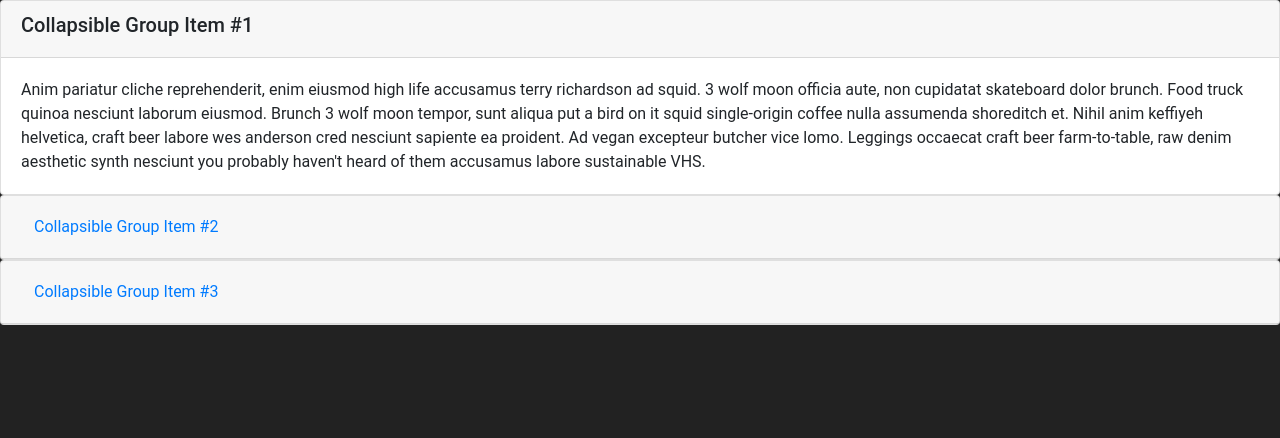
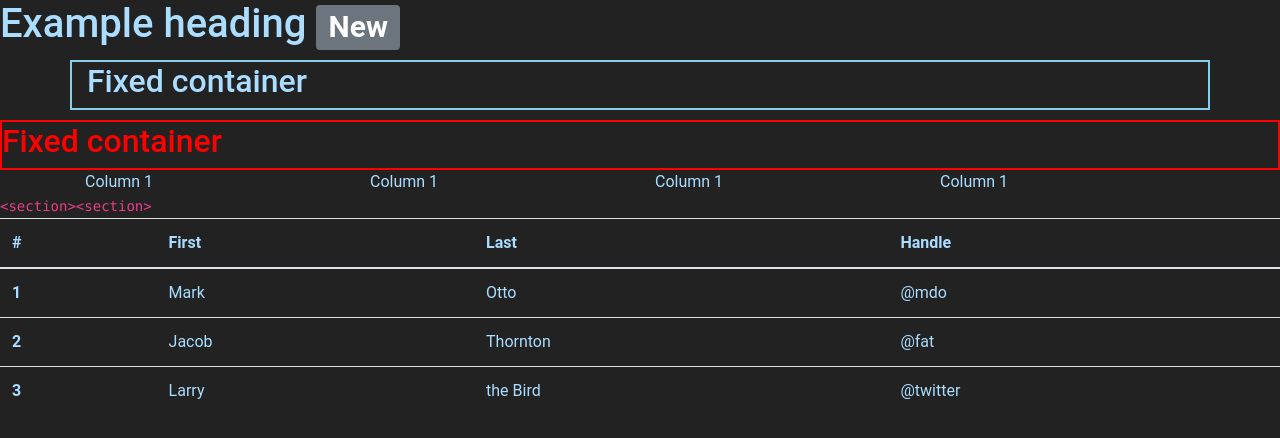
Before and after one commit to tomasz-konecki/react-webpack-scss, a React app: page / in a window 1280 px wide. Shown: the top 438 px of the page. Built offline with nearby package versions, Linux system fonts and the light colour scheme.

Commit message:
Initial commit

```diff
--- a/src/components/BootTest.js
+++ b/src/components/BootTest.js
@@ -2,80 +2,58 @@ import React from "react";
 
 const BootTest = () => {
 	return (
-		<div id="accordion">
-			<div className="card">
-				<div
-					className="card-header"
-					id="headingOne"
-					data-toggle="collapse"
-					data-target="#collapseOne"
-					aria-expanded="true"
-					aria-controls="collapseOne"
-				>
-					<h5>Collapsible Group Item #1</h5>
-				</div>
+		<div>
+			<h1>
+				Example heading <span className="badge badge-secondary">New</span>
+			</h1>
 
-				<div id="collapseOne" className="collapse show" aria-labelledby="headingOne" data-parent="#accordion">
-					<div className="card-body">
-						Anim pariatur cliche reprehenderit, enim eiusmod high life accusamus terry richardson ad squid. 3 wolf moon
-						officia aute, non cupidatat skateboard dolor brunch. Food truck quinoa nesciunt laborum eiusmod. Brunch 3
-						wolf moon tempor, sunt aliqua put a bird on it squid single-origin coffee nulla assumenda shoreditch et.
-						Nihil anim keffiyeh helvetica, craft beer labore wes anderson cred nesciunt sapiente ea proident. Ad vegan
-						excepteur butcher vice lomo. Leggings occaecat craft beer farm-to-table, raw denim aesthetic synth nesciunt
-						you probably haven't heard of them accusamus labore sustainable VHS.
-					</div>
+			<div className="container box-1">
+				<h2>Fixed container</h2>
+			</div>
+			<div className="fluid-container box-2">
+				<h2>Fixed container</h2>
+			</div>
+			<div className="container">
+				<div className="row">
+					<div className="col-sm">Column 1</div>
+					<div className="col-sm">Column 1</div>
+					<div className="col-sm">Column 1</div>
+					<div className="col-sm">Column 1</div>
 				</div>
 			</div>
-			<div className="card">
-				<div className="card-header" id="headingTwo">
-					<h5 className="mb-0">
-						<button
-							className="btn btn-link collapsed"
-							data-toggle="collapse"
-							data-target="#collapseTwo"
-							aria-expanded="false"
-							aria-controls="collapseTwo"
-						>
-							Collapsible Group Item #2
-						</button>
-					</h5>
-				</div>
-				<div id="collapseTwo" className="collapse" aria-labelledby="headingTwo" data-parent="#accordion">
-					<div className="card-body">
-						Anim pariatur cliche reprehenderit, enim eiusmod high life accusamus terry richardson ad squid. 3 wolf moon
-						officia aute, non cupidatat skateboard dolor brunch. Food truck quinoa nesciunt laborum eiusmod. Brunch 3
-						wolf moon tempor, sunt aliqua put a bird on it squid single-origin coffee nulla assumenda shoreditch et.
-						Nihil anim keffiyeh helvetica, craft beer labore wes anderson cred nesciunt sapiente ea proident. Ad vegan
-						excepteur butcher vice lomo. Leggings occaecat craft beer farm-to-table, raw denim aesthetic synth nesciunt
-						you probably haven't heard of them accusamus labore sustainable VHS.
-					</div>
-				</div>
-			</div>
-			<div className="card">
-				<div className="card-header" id="headingThree">
-					<h5 className="mb-0">
-						<button
-							className="btn btn-link collapsed"
-							data-toggle="collapse"
-							data-target="#collapseThree"
-							aria-expanded="false"
-							aria-controls="collapseThree"
-						>
-							Collapsible Group Item #3
-						</button>
-					</h5>
-				</div>
-				<div id="collapseThree" className="collapse" aria-labelledby="headingThree" data-parent="#accordion">
-					<div className="card-body">
-						Anim pariatur cliche reprehenderit, enim eiusmod high life accusamus terry richardson ad squid. 3 wolf moon
-						officia aute, non cupidatat skateboard dolor brunch. Food truck quinoa nesciunt laborum eiusmod. Brunch 3
-						wolf moon tempor, sunt aliqua put a bird on it squid single-origin coffee nulla assumenda shoreditch et.
-						Nihil anim keffiyeh helvetica, craft beer labore wes anderson cred nesciunt sapiente ea proident. Ad vegan
-						excepteur butcher vice lomo. Leggings occaecat craft beer farm-to-table, raw denim aesthetic synth nesciunt
-						you probably haven't heard of them accusamus labore sustainable VHS.
-					</div>
-				</div>
-			</div>
+			<code>&lt;section&gt;</code>
+			<code>&lt;section&gt;</code>
+
+			<table className="table">
+				<thead>
+					<tr>
+						<th scope="col">#</th>
+						<th scope="col">First</th>
+						<th scope="col">Last</th>
+						<th scope="col">Handle</th>
+					</tr>
+				</thead>
+				<tbody>
+					<tr>
+						<th scope="row">1</th>
+						<td>Mark</td>
+						<td>Otto</td>
+						<td>@mdo</td>
+					</tr>
+					<tr>
+						<th scope="row">2</th>
+						<td>Jacob</td>
+						<td>Thornton</td>
+						<td>@fat</td>
+					</tr>
+					<tr>
+						<th scope="row">3</th>
+						<td>Larry</td>
+						<td>the Bird</td>
+						<td>@twitter</td>
+					</tr>
+				</tbody>
+			</table>
 		</div>
 	);
 };
--- a/src/scss/App.scss
+++ b/src/scss/App.scss
@@ -4,11 +4,28 @@
 body {
 	background: #222;
 	font-family: "Roboto", sans-serif;
+	color: #adf;
 }
 
-.card-header {
-	&:hover {
-		cursor: pointer;
+.box-1,
+.box-2 {
+	margin-top: 10px;
+}
+
+.box-1 {
+	border: 2px solid skyblue;
+}
+
+.box-2 {
+	border: 2px solid red;
+	h2 {
+		color: red;
+	}
+}
+
+.row {
+	.col {
+		border: 1px solid yellowgreen;
 	}
 }
 
```
